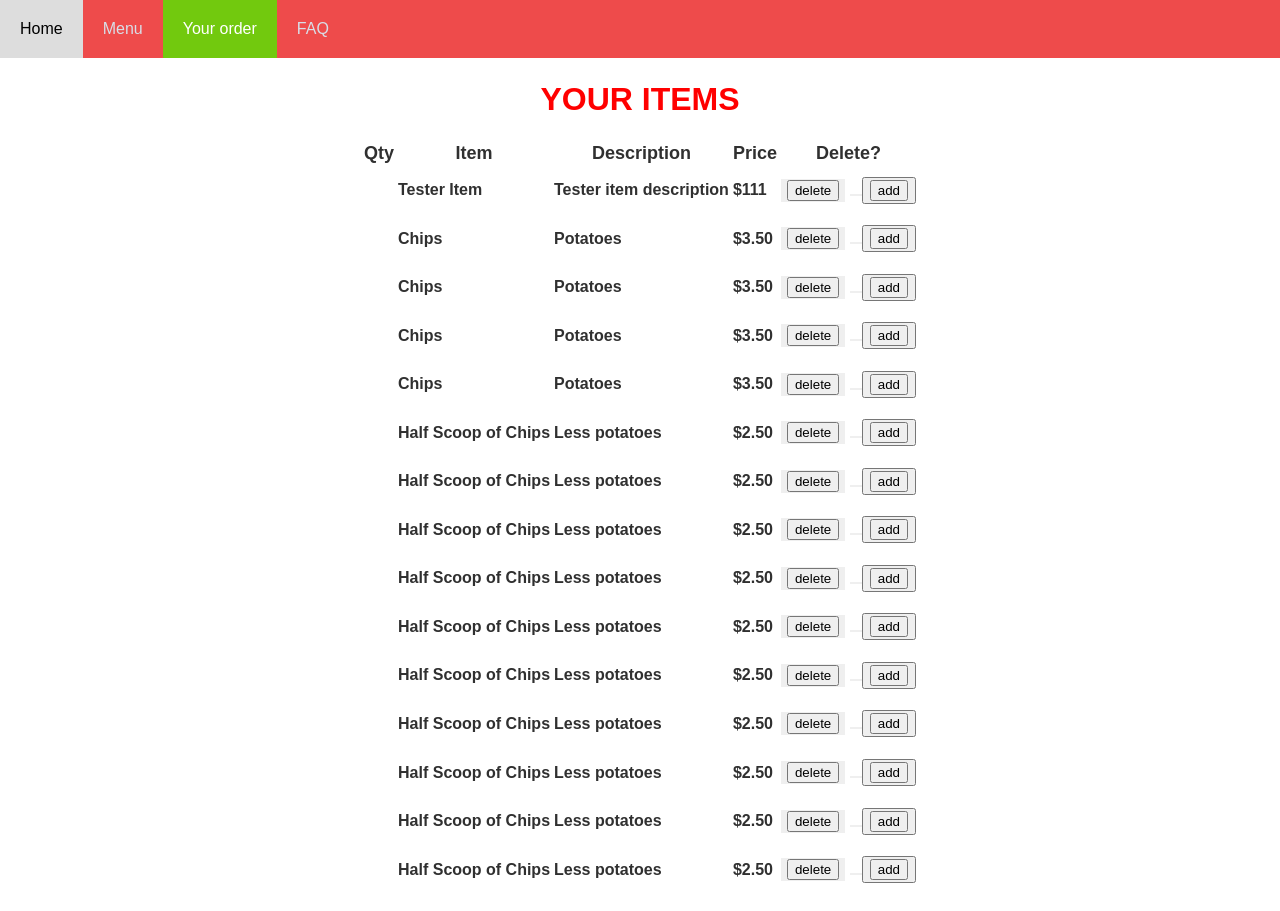
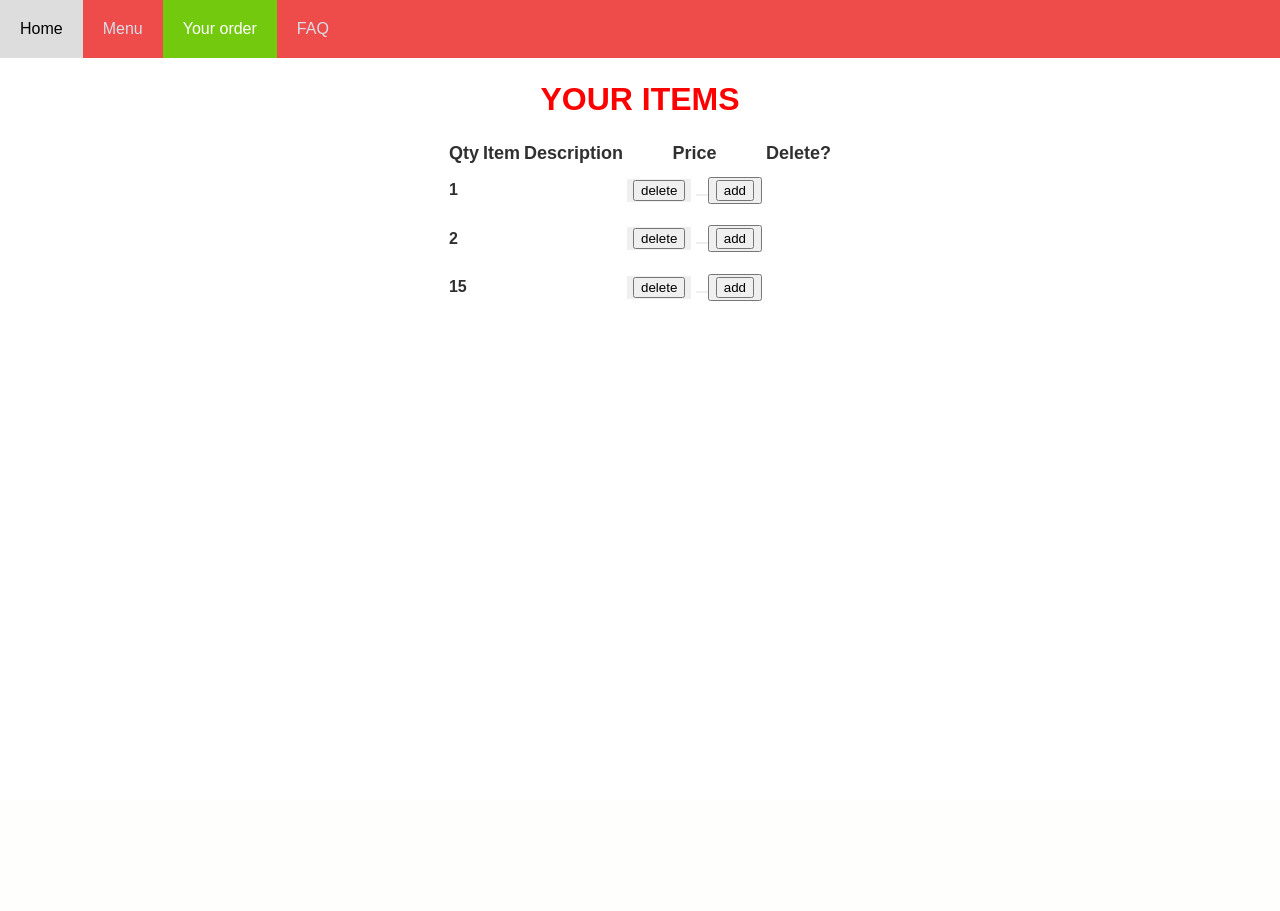
Before and after one commit to sophiayli/Sophia_webapp, a Flask app: page /tester in a window 1280 px wide. After the commit the page ends 301 px from the top, so only its background shows below. Run offline with Flask 2, Linux system fonts and the light colour scheme; data comes from the database, SQL or seed files in the repository; both versions use the stored data as it was after the commit.

Commit message:
can display only one of each item type in order

```diff
--- a/main.py
+++ b/main.py
@@ -39,7 +39,6 @@ def menu():
 
    return render_template("menu.html", chips = chips, fish = fish, popular = popular,)
 
-#deleting an item of the id called for
 @app.route("/orders")
 def orders():
     cursor = get_db().cursor()
@@ -51,10 +50,15 @@ def orders():
 @app.route("/tester", methods =['GET', 'POST'])
 def tester():
     cursor = get_db().cursor()
-    sql = "SELECT item.id, name, description, price, order_item.id FROM item INNER JOIN order_item ON item.id = order_item.item_id"
-    cursor.execute(sql)
+    distinct = "SELECT DISTINCT item_id FROM order_item ORDER by item_id "
+    '''SELECT DISTINCT item.id, name, description, price, order_item.id FROM item INNER JOIN order_item ON item.id = order_item.item_id ORDER BY item_id"    '''
+    '''cursor.execute(sql)
     results = cursor.fetchall()
-    return render_template("tester.html", results=results)
+    cursor = get_db().cursor()
+    distinct = "SELECT DISTINCT item_id, name, description, price, order_item.item_id FROM item INNER JOIN order_item ON item.id = order_item.item_id"'''
+    cursor.execute(distinct)
+    distinct = cursor.fetchall()
+    return render_template("tester.html", distinct = distinct)
 
 @app.route("/faq")
 def faq():
--- a/static/stickymenu.css
+++ b/static/stickymenu.css
@@ -132,7 +132,6 @@ th {
 .table-styling
 {
   border-collapse: collapse;
-  border-color: 1px solid salmon;
 }
 .width{
   width: 90px;
--- a/templates/tester.html
+++ b/templates/tester.html
@@ -21,8 +21,6 @@
 <body>
 
 <link rel="stylesheet" href={{url_for('static',filename='stickymenu.css')}}>
-<link rel="stylesheet" href={{url_for('static',filename='text.css')}}>
-
   <div id="navbar">
       <a href="http://127.0.0.1:5000/home">Home</a>
       <a href="http://127.0.0.1:5000/menu">Menu</a>
@@ -39,12 +37,11 @@
         <th>Price</th>
         <th>Delete?</th>
       </tr>
-  {% for item in results %}
+  {% for item in distinct %}
 <tr>
-    <td><h2></h2></td>
+    <td><h2>{{ item [0] }}</h2></td>
     <td><h2>{{ item [1] }}</h2></td>
     <td><h2>{{ item [2] }}</h2></td>
-    <td><h2>{{ item [3] }}</h2></td>
     <td>
       <div class = "btn-group">
         <button class = "button">
```
Also changed, not shown: sophia_webapp.db.
